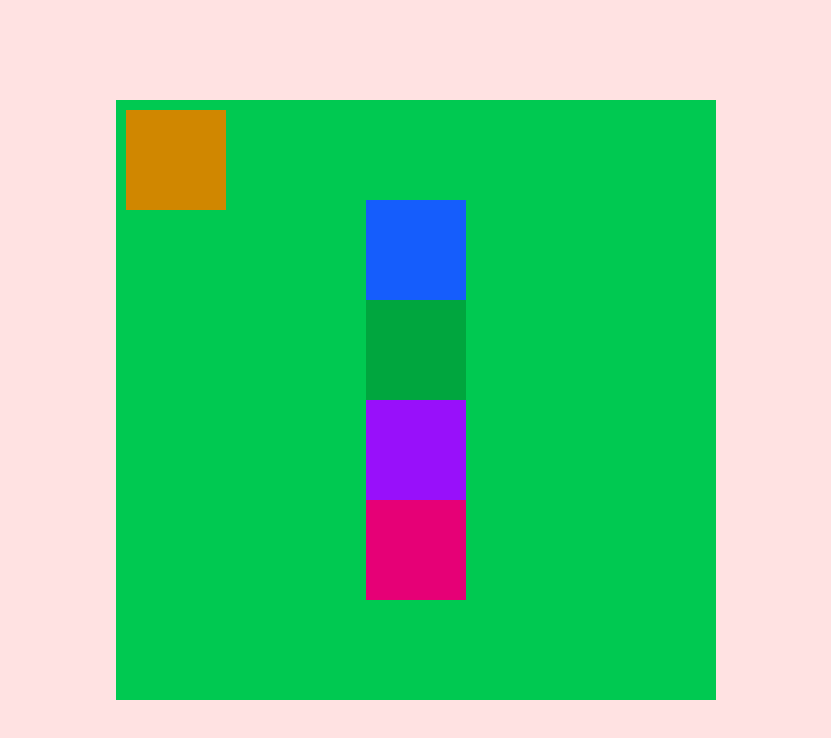
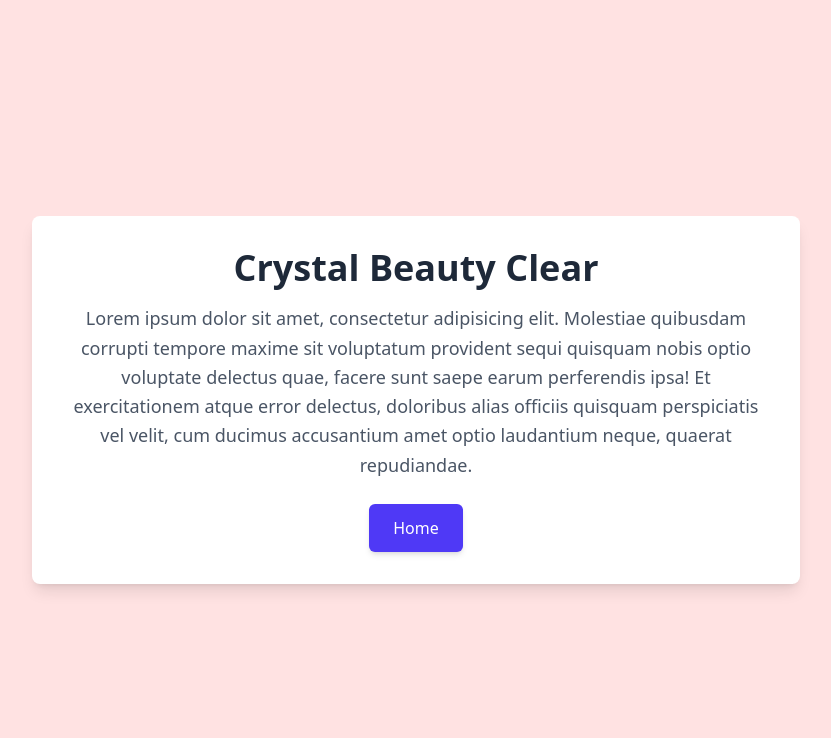
Before and after one commit to AshanOdi/E-Commerce-Platform-using-Mern-frontend, a React (Vite) app: page /login in a window 1280 px wide. Shown: the top 738 px of the page, without its empty margins (224-1055 px from the left). Built offline with nearby package versions, Linux system fonts and the light colour scheme.

Commit message:
feat: add HomePage, LoginPage, and SignUpPage components with styling

```diff
--- a/src/App.jsx
+++ b/src/App.jsx
@@ -1,17 +1,22 @@
 import "./App.css";
 import Header from "./components/header";
 import ProductCard from "./components/productCard";
+import HomePage from "./pages/home";
+import LoginPage from "./pages/login";
+import SignUpPage from "./pages/signup";
 
 function App() {
   return (
     <div className="w-full h-screen bg-red-100 flex flex-col items-center justify-center">
-      <div className="relative w-[600px] h-[600px]  bg-green-500 flex flex-col items-center justify-center">
+      {/* <div className="relative w-[600px] h-[600px]  bg-green-500 flex flex-col items-center justify-center">
         <div className="w-[100px] h-[100px] bg-blue-600"></div>
         <div className="w-[100px] h-[100px] bg-green-600"></div>
         <div className="w-[100px] h-[100px] bg-yellow-600 absolute top-[10px] left-[10px]"></div>
         <div className="w-[100px] h-[100px] bg-purple-600"></div>
         <div className="w-[100px] h-[100px] bg-pink-600"></div>
-      </div>
+      </div> */}
+
+      <div>{<HomePage />}</div>
     </div>
   );
 }
--- /dev/null
+++ b/src/pages/home.jsx
@@ -0,0 +1,20 @@
+export default function HomePage() {
+  return (
+    <div class="max-w-3xl mx-auto p-8 bg-white shadow-lg rounded-lg text-center">
+      <h1 class="text-4xl font-bold text-gray-800 mb-4">
+        Crystal Beauty Clear
+      </h1>
+      <p class="text-lg text-gray-600 mb-6 leading-relaxed">
+        Lorem ipsum dolor sit amet, consectetur adipisicing elit. Molestiae
+        quibusdam corrupti tempore maxime sit voluptatum provident sequi
+        quisquam nobis optio voluptate delectus quae, facere sunt saepe earum
+        perferendis ipsa! Et exercitationem atque error delectus, doloribus
+        alias officiis quisquam perspiciatis vel velit, cum ducimus accusantium
+        amet optio laudantium neque, quaerat repudiandae.
+      </p>
+      <button class="px-6 py-3 bg-indigo-600 hover:bg-indigo-700 text-white font-medium rounded-md shadow-md transition duration-300 ease-in-out transform hover:scale-105 focus:outline-none focus:ring-2 focus:ring-indigo-500 focus:ring-opacity-50">
+        Home
+      </button>
+    </div>
+  );
+}
--- /dev/null
+++ b/src/pages/login.jsx
@@ -0,0 +1,20 @@
+export default function LoginPage() {
+  return (
+    <div class="max-w-3xl mx-auto p-8 bg-white shadow-lg rounded-lg text-center">
+      <h1 class="text-4xl font-bold text-gray-800 mb-4">
+        Crystal Beauty Clear
+      </h1>
+      <p class="text-lg text-gray-600 mb-6 leading-relaxed">
+        Lorem ipsum dolor sit amet, consectetur adipisicing elit. Molestiae
+        quibusdam corrupti tempore maxime sit voluptatum provident sequi
+        quisquam nobis optio voluptate delectus quae, facere sunt saepe earum
+        perferendis ipsa! Et exercitationem atque error delectus, doloribus
+        alias officiis quisquam perspiciatis vel velit, cum ducimus accusantium
+        amet optio laudantium neque, quaerat repudiandae.
+      </p>
+      <button class="px-6 py-3 bg-indigo-600 hover:bg-indigo-700 text-white font-medium rounded-md shadow-md transition duration-300 ease-in-out transform hover:scale-105 focus:outline-none focus:ring-2 focus:ring-indigo-500 focus:ring-opacity-50">
+        Login
+      </button>
+    </div>
+  );
+}
--- /dev/null
+++ b/src/pages/signup.jsx
@@ -0,0 +1,20 @@
+export default function SignUpPage() {
+  return (
+    <div class="max-w-3xl mx-auto p-8 bg-white shadow-lg rounded-lg text-center">
+      <h1 class="text-4xl font-bold text-gray-800 mb-4">
+        Crystal Beauty Clear
+      </h1>
+      <p class="text-lg text-gray-600 mb-6 leading-relaxed">
+        Lorem ipsum dolor sit amet, consectetur adipisicing elit. Molestiae
+        quibusdam corrupti tempore maxime sit voluptatum provident sequi
+        quisquam nobis optio voluptate delectus quae, facere sunt saepe earum
+        perferendis ipsa! Et exercitationem atque error delectus, doloribus
+        alias officiis quisquam perspiciatis vel velit, cum ducimus accusantium
+        amet optio laudantium neque, quaerat repudiandae.
+      </p>
+      <button class="px-6 py-3 bg-indigo-600 hover:bg-indigo-700 text-white font-medium rounded-md shadow-md transition duration-300 ease-in-out transform hover:scale-105 focus:outline-none focus:ring-2 focus:ring-indigo-500 focus:ring-opacity-50">
+        SignUp
+      </button>
+    </div>
+  );
+}
```
